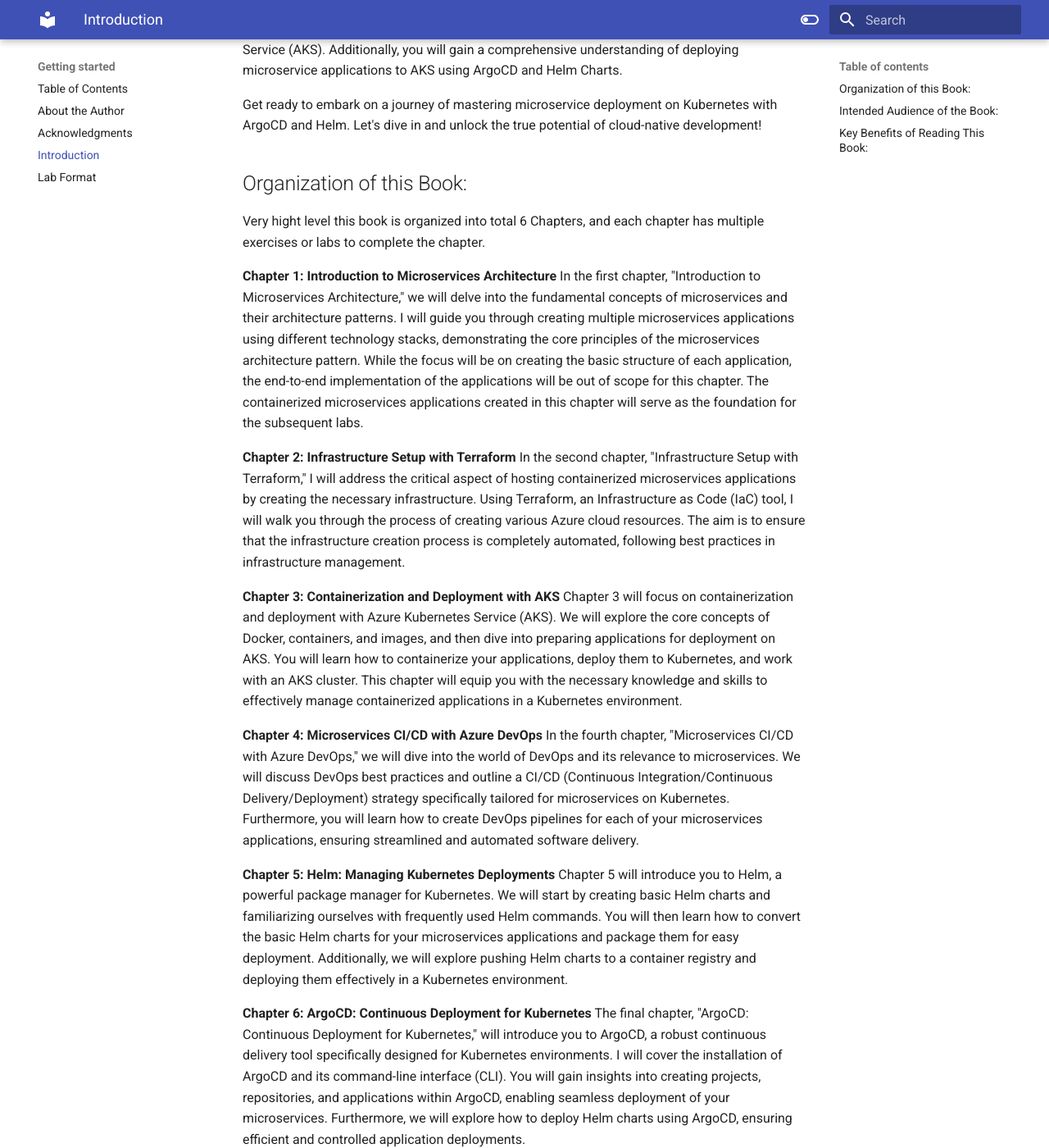
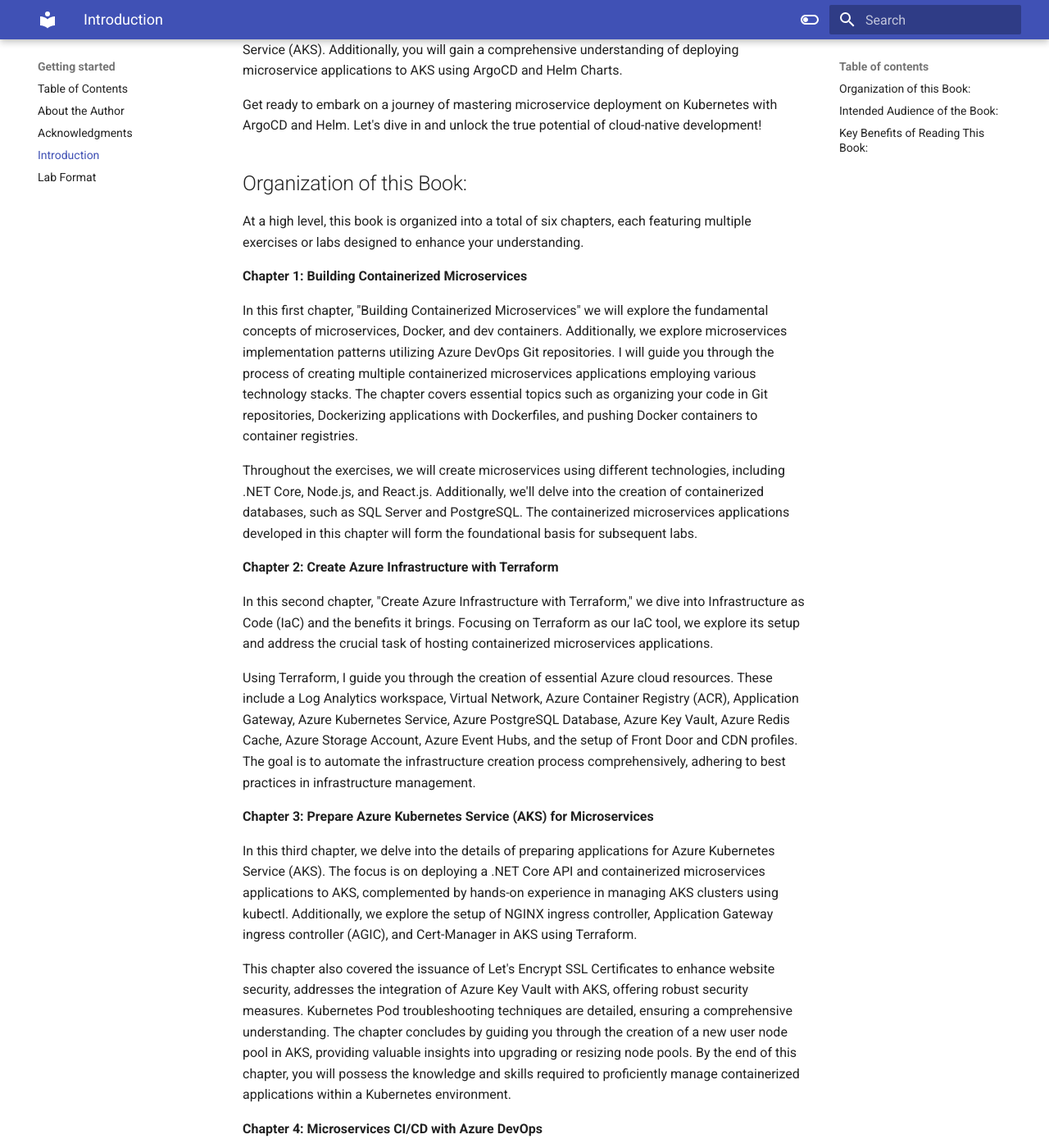
Before and after one commit to akeesari/kubernetes, an MkDocs documentation site: the page built from docs/gettingstarted/introduction.md, in a window 1280 px wide and 1400 px high, scrolled down 935 px. Shown: the whole window at 82% size. Built offline with MkDocs 1.6.1 and Material for MkDocs 9.7.7, drawn with Linux system fonts in a browser that asks for light colours; some of the changed text lies outside the part shown.

Commit message:
review chapters

```diff
--- a/docs/gettingstarted/introduction.md
+++ b/docs/gettingstarted/introduction.md
@@ -13,29 +13,41 @@
 
 ## Organization of this Book:
 
-Very hight level this book is organized into total 6 Chapters, and each chapter has multiple exercises or labs to complete the chapter.
+At a high level, this book is organized into a total of six chapters, each featuring multiple exercises or labs designed to enhance your understanding.
 
-**Chapter 1: Introduction to Microservices Architecture**
-In the first chapter, "Introduction to Microservices Architecture," we will delve into the fundamental concepts of microservices and their architecture patterns. I will guide you through creating multiple microservices applications using different technology stacks, demonstrating the core principles of the microservices architecture pattern. While the focus will be on creating the basic structure of each application, the end-to-end implementation of the applications will be out of scope for this chapter. The containerized microservices applications created in this chapter will serve as the foundation for the subsequent labs.
+**Chapter 1: Building Containerized Microservices**
 
-**Chapter 2: Infrastructure Setup with Terraform**
-In the second chapter, "Infrastructure Setup with Terraform," I will address the critical aspect of hosting containerized microservices applications by creating the necessary infrastructure. Using Terraform, an Infrastructure as Code (IaC) tool, I will walk you through the process of creating various Azure cloud resources. The aim is to ensure that the infrastructure creation process is completely automated, following best practices in infrastructure management.
+In this first chapter, "Building Containerized Microservices" we will explore the fundamental concepts of microservices, Docker, and dev containers. Additionally, we explore microservices implementation patterns utilizing Azure DevOps Git repositories. I will guide you through the process of creating multiple containerized microservices applications employing various technology stacks. The chapter covers essential topics such as organizing your code in Git repositories, Dockerizing applications with Dockerfiles, and pushing Docker containers to container registries.
 
-**Chapter 3: Containerization and Deployment with AKS**
-Chapter 3 will focus on containerization and deployment with Azure Kubernetes Service (AKS). We will explore the core concepts of Docker, containers, and images, and then dive into preparing applications for deployment on AKS. You will learn how to containerize your applications, deploy them to Kubernetes, and work with an AKS cluster. This chapter will equip you with the necessary knowledge and skills to effectively manage containerized applications in a Kubernetes environment.
+Throughout the exercises, we will create microservices using different technologies, including .NET Core, Node.js, and React.js. Additionally, we'll delve into the creation of containerized databases, such as SQL Server and PostgreSQL. The containerized microservices applications developed in this chapter will form the foundational basis for subsequent labs.
+
+**Chapter 2: Create Azure Infrastructure with Terraform**
+
+In this second chapter, "Create Azure Infrastructure with Terraform," we dive into Infrastructure as Code (IaC) and the benefits it brings. Focusing on Terraform as our IaC tool, we explore its setup and address the crucial task of hosting containerized microservices applications.
+
+Using Terraform, I guide you through the creation of essential Azure cloud resources. These include a Log Analytics workspace, Virtual Network, Azure Container Registry (ACR), Application Gateway, Azure Kubernetes Service, Azure PostgreSQL Database, Azure Key Vault, Azure Redis Cache, Azure Storage Account, Azure Event Hubs, and the setup of Front Door and CDN profiles. The goal is to automate the infrastructure creation process comprehensively, adhering to best practices in infrastructure management.
+
+**Chapter 3: Prepare Azure Kubernetes Service (AKS) for Microservices**
+
+In this third chapter, we delve into the details of preparing applications for Azure Kubernetes Service (AKS). The focus is on deploying a .NET Core API and containerized microservices applications to AKS, complemented by hands-on experience in managing AKS clusters using kubectl. Additionally, we explore the setup of NGINX ingress controller, Application Gateway ingress controller (AGIC), and Cert-Manager in AKS using Terraform.
+
+This chapter also covered the issuance of Let's Encrypt SSL Certificates to enhance website security, addresses the integration of Azure Key Vault with AKS, offering robust security measures. Kubernetes Pod troubleshooting techniques are detailed, ensuring a comprehensive understanding. The chapter concludes by guiding you through the creation of a new user node pool in AKS, providing valuable insights into upgrading or resizing node pools. By the end of this chapter, you will possess the knowledge and skills required to proficiently manage containerized applications within a Kubernetes environment.
 
 **Chapter 4: Microservices CI/CD with Azure DevOps**
+
 In the fourth chapter, "Microservices CI/CD with Azure DevOps," we will dive into the world of DevOps and its relevance to microservices. We will discuss DevOps best practices and outline a CI/CD (Continuous Integration/Continuous Delivery/Deployment) strategy specifically tailored for microservices on Kubernetes. Furthermore, you will learn how to create DevOps pipelines for each of your microservices applications, ensuring streamlined and automated software delivery.
 
 **Chapter 5: Helm: Managing Kubernetes Deployments**
+
 Chapter 5 will introduce you to Helm, a powerful package manager for Kubernetes. We will start by creating basic Helm charts and familiarizing ourselves with frequently used Helm commands. You will then learn how to convert the basic Helm charts for your microservices applications and package them for easy deployment. Additionally, we will explore pushing Helm charts to a container registry and deploying them effectively in a Kubernetes environment.
 
 **Chapter 6: ArgoCD: Continuous Deployment for Kubernetes**
+
 The final chapter, "ArgoCD: Continuous Deployment for Kubernetes," will introduce you to ArgoCD, a robust continuous delivery tool specifically designed for Kubernetes environments. I will cover the installation of ArgoCD and its command-line interface (CLI). You will gain insights into creating projects, repositories, and applications within ArgoCD, enabling seamless deployment of your microservices. Furthermore, we will explore how to deploy Helm charts using ArgoCD, ensuring efficient and controlled application deployments.
 
-!!! note
+<!-- !!! note
 
-    Each chapter will be supplemented with exercises or labs, allowing you to apply the concepts learned and reinforce your understanding of the topics covered.
+    Each chapter will be supplemented with exercises or labs, allowing you to apply the concepts learned and reinforce your understanding of the topics covered. -->
 
 <!--
 This book starts with Getting Started where you will the introduction of this book (current chapter) -->
@@ -55,19 +67,14 @@
 
 By reading this book, you will gain a variety of key benefits, including:
 
-**Practical Guidance on Building Microservices Applications:**
-This book offers practical guidance and best practices for designing, developing, and deploying microservices applications using Kubernetes and related tools. You will learn how to effectively utilize Helm and Argocd to streamline your microservices workflow and achieve efficient application deployment.
+1. **Practical Guidance on Building Microservices Applications:** This book offers practical guidance and best practices for designing, developing, and deploying microservices applications using Kubernetes and related tools. You will learn how to effectively utilize Helm and ArgoCD to streamline your microservices workflow and achieve efficient application deployment.
 
-**Comprehensive Coverage of Key Topics:**
-With this book, you will receive comprehensive coverage of various topics essential to microservices development. From containerization to deployment strategies and beyond, you will gain an in-depth understanding of the core concepts and techniques involved in building microservices applications on Kubernetes.
+2. **Comprehensive Coverage of Key Topics:** With this book, you will receive comprehensive coverage of various topics essential to microservices development. From containerization to deployment strategies and beyond, you will gain an in-depth understanding of the core concepts and techniques involved in building microservices applications on Kubernetes.
 
-**Real-World Examples and Case Studies:**
-To provide practical insights, this book includes real-world examples and case studies. These real-life scenarios will help you grasp how microservices applications can be successfully built and deployed using Kubernetes and associated tools. You will be able to apply the concepts and techniques from the book to real-world situations.
+3. **Real-World Examples and Case Studies:** To provide practical insights, this book includes real-world examples and case studies. These scenarios will help you grasp how microservices applications can be successfully built and deployed using Kubernetes and associated tools. You will be able to apply the concepts and techniques from the book to real-world situations.
 
-**Hands-On Exercises and Code Samples:**
-To enhance your learning experience, this book offers hands-on exercises and code samples. These exercises and samples provide opportunities to practice your skills and build your own microservices applications. By engaging in these activities, you will gain practical experience working with Kubernetes and related tools.
+4. **Hands-On Exercises and Code Samples:** To enhance your learning experience, this book offers hands-on exercises and code samples. These activities provide opportunities to practice your skills and build your own microservices applications. By engaging in these exercises, you will gain practical experience working with Kubernetes and related tools.
 
-**Guidance on Best Practices:**
-This book offers guidance on best practices for building microservices applications on Kubernetes. You will learn how to design and deploy scalable, reliable, and maintainable microservices applications. By following the best practices outlined in this book, you can ensure optimal application performance and manageability.
+5. **Guidance on Best Practices:** This book offers guidance on best practices for building microservices applications on Kubernetes. You will learn how to design and deploy scalable, reliable, and maintainable microservices applications. Following the best practices outlined in this book ensures optimal application performance and manageability.
 
-In summary, this book serves as a comprehensive guide to building microservices applications on Kubernetes. It provides practical guidance, real-world examples, hands-on exercises, and best practices. By leveraging the knowledge and skills acquired from this book, you will be equipped to design, develop, and deploy microservices applications effectively in a Kubernetes environment, using the latest tools and industry best practices.
+In summary, this book serves as a comprehensive guide to building microservices applications on Kubernetes, providing practical guidance, real-world examples, hands-on exercises, and best practices. By leveraging the knowledge and skills acquired from this book, you will be equipped to design, develop, and deploy microservices applications effectively in a Kubernetes environment, using the latest tools and industry best practices.
```
Also changed, not shown: docs/azure/1-iac.md (+1 -4 lines), docs/gettingstarted/about-author.md (+10 -8 lines), docs/gettingstarted/acknowledgments.md (+2 -0 lines), docs/kubernetes/0.getting-started.md (+1 -2 lines), docs/microservices/0.gettingstarted.md (+1 -2 lines).
